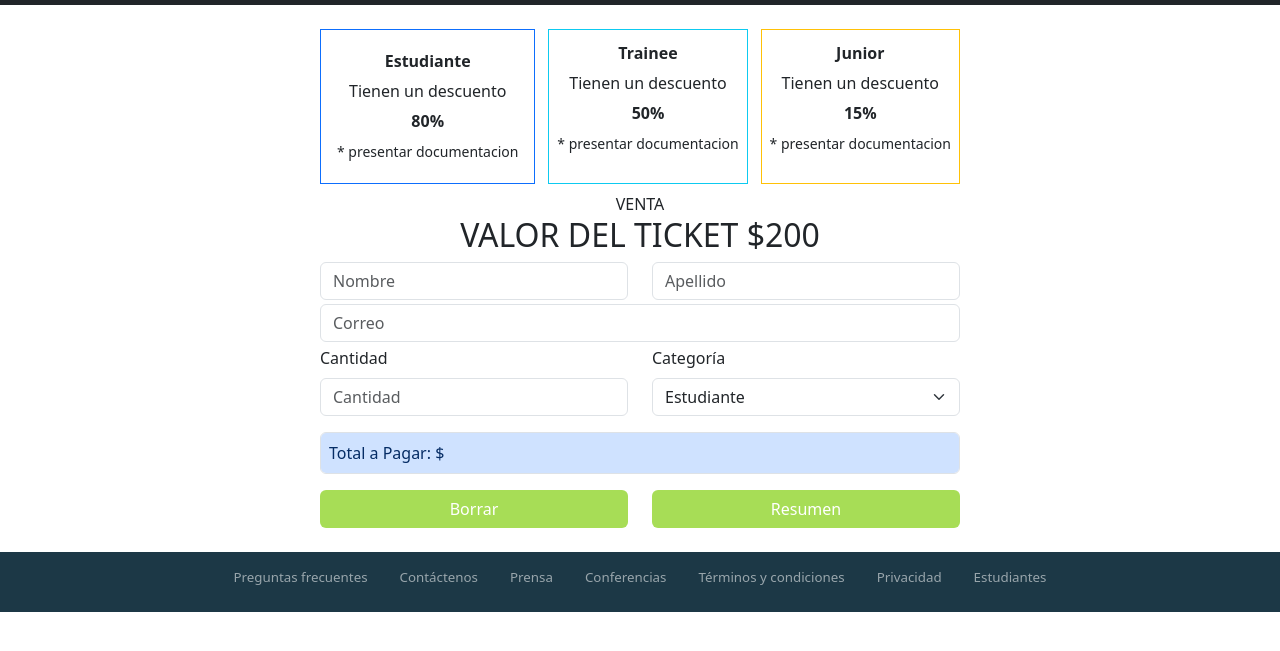
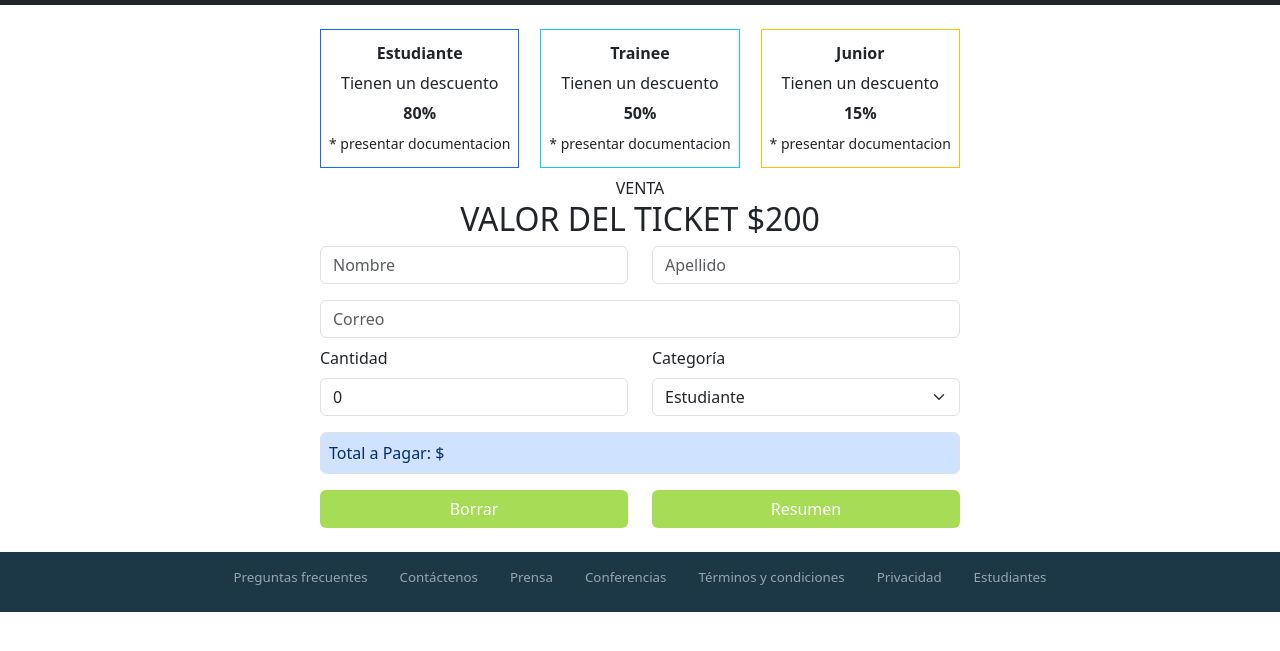
Before and after one commit to christianlorenzo/TPFront2023, a plain HTML site: page compra.html in a window 1280 px wide. Both pictures are taken after a click on the button "Resumen". Shown: the part 71-722 px from the top of the page. Drawn offline with nearby package versions, Linux system fonts and the light colour scheme.

Commit message:
Compra02

```diff
--- a/compra.html
+++ b/compra.html
@@ -52,7 +52,7 @@
 
     <div id="compra" class="w-50 mx-auto">
         <div id="promos" class="d-flex justify-content-between mt-4">
-            <div id="estudiante" class="text-center border border-primary p-3">
+            <div id="estudiante" class="text-center border border-primary p-2">
                 <strong>Estudiante</strong><br>Tienen un descuento<br><strong>80%</strong><br><small>* presentar
                     documentacion</small>
             </div>
@@ -79,10 +79,10 @@
                         required>
                 </div>
             </div>
-            <div class="col mt-1">
+            <div class="col mt-3">
                 <input type="mail" id="correo" name="correo" class="form-control" placeholder="Correo" required>
             </div>
-            <div class="row mt-1">
+            <div class="row mt-2">
                 <div class="col-6">
                     <div class="form-group">
                         <label for="cantidad" class="form-label">Cantidad</label>
--- a/js/scripts.js
+++ b/js/scripts.js
@@ -4,7 +4,7 @@ function resumen(){
 
     if(cantidad<1){
         alert("Cantidad inválida");
-        document.getElementById("aPagar").value = "Total a Pagar: $";
+        borrar();
     } else {
         var aPagar= (200-(200*(selectCategoria/100)))*cantidad;
         document.getElementById("aPagar").value = "Total a Pagar: $" + aPagar;
```
